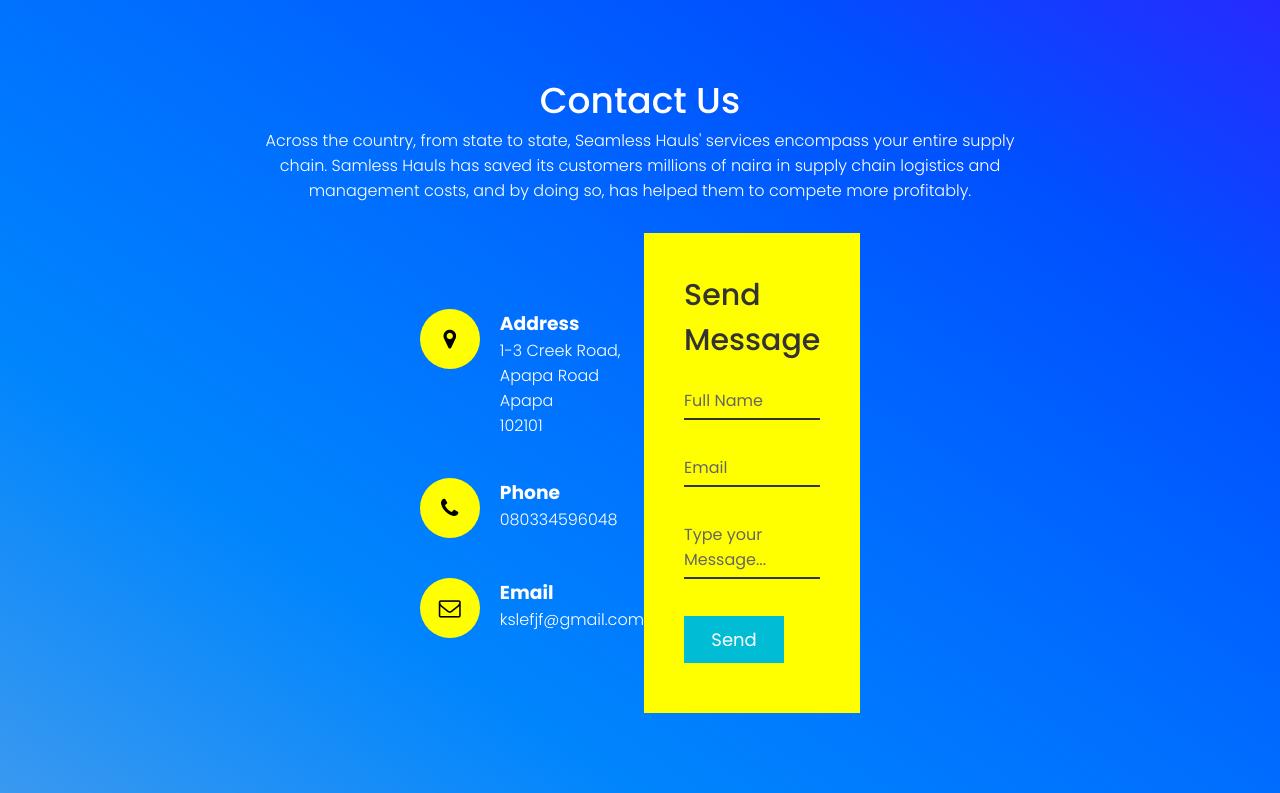
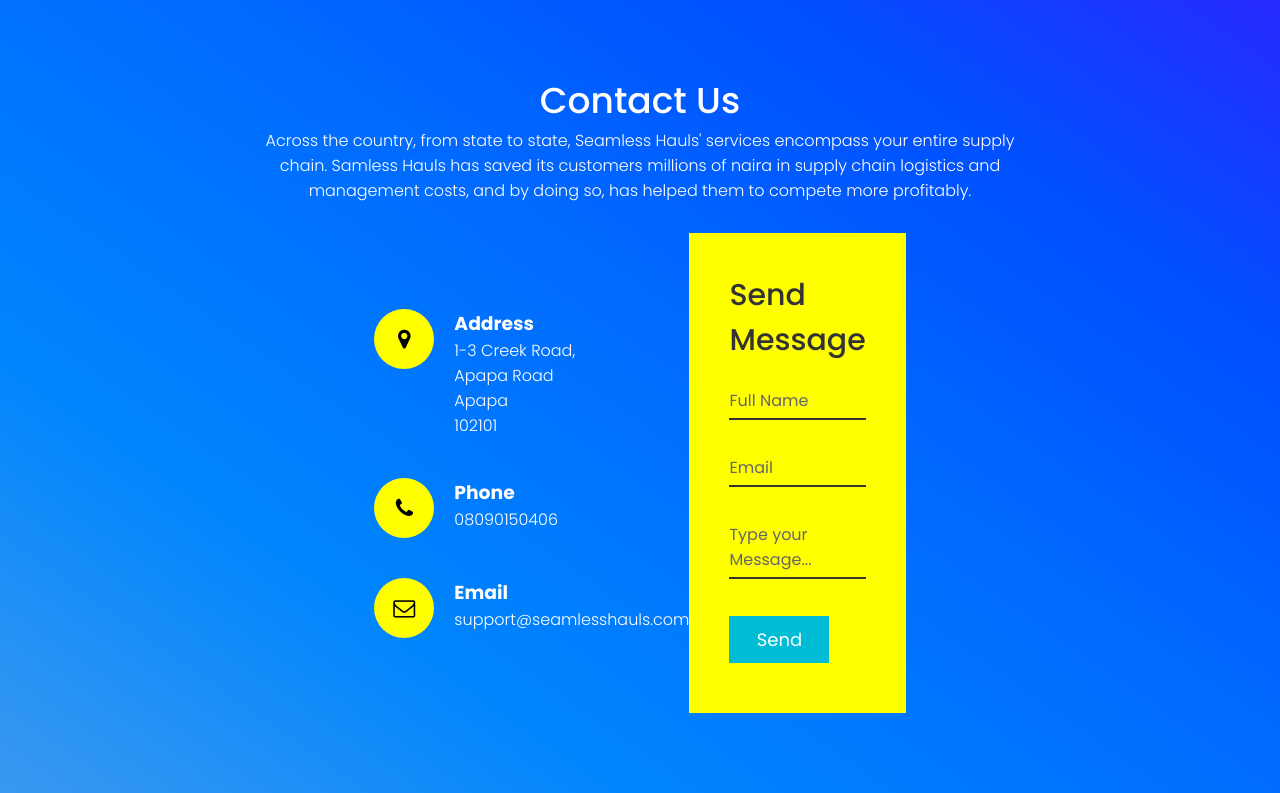
Before and after one commit to grreenkk/Seamless_Hauls, a Django app: page /contact_us2.html in a window 1280 px wide. Shown: the part 97-890 px from the top of the page. Run offline with Django 3.2, Linux system fonts and the light colour scheme.

Commit message:
contact_us changes

```diff
--- a/website/templates/contact_us2.html
+++ b/website/templates/contact_us2.html
@@ -59,7 +59,7 @@
                     <div class="icon"><i class="fa fa-phone" aria-hidden="true"></i></div>
                     <div class="text">
                         <h3>Phone</h3>
-                        <p>080334596048</p>
+                        <p>08090150406</p>
                     </div>
 
                 </div>
@@ -67,7 +67,7 @@
                     <div class="icon"><i class="fa fa-envelope-o" aria-hidden="true"></i></div>
                     <div class="text">
                         <h3>Email</h3>
-                        <p>kslefjf@gmail.com</p>
+                        <p>support@seamlesshauls.com</p>
                     </div>
                 </div>
             </div>
```
